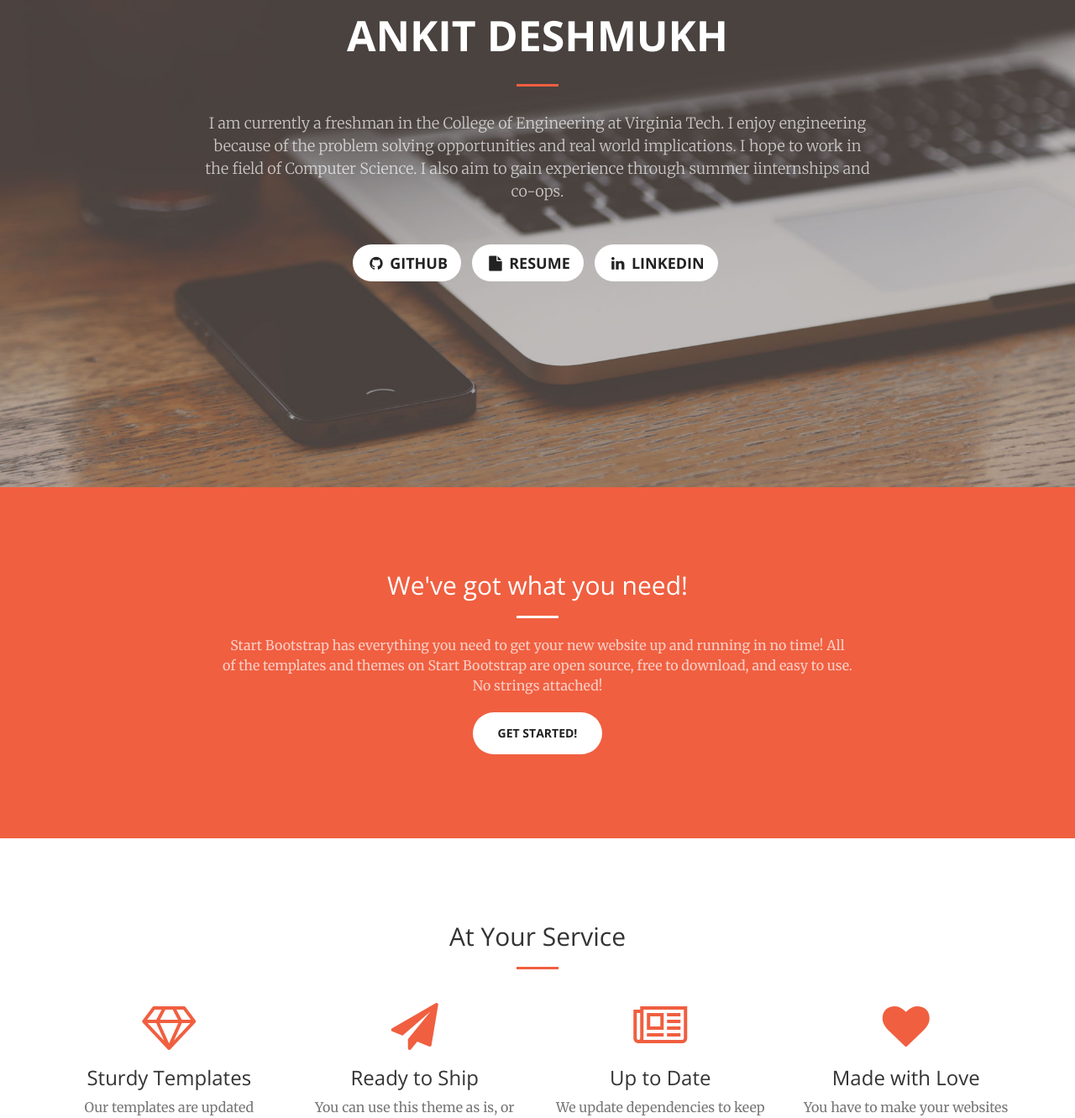
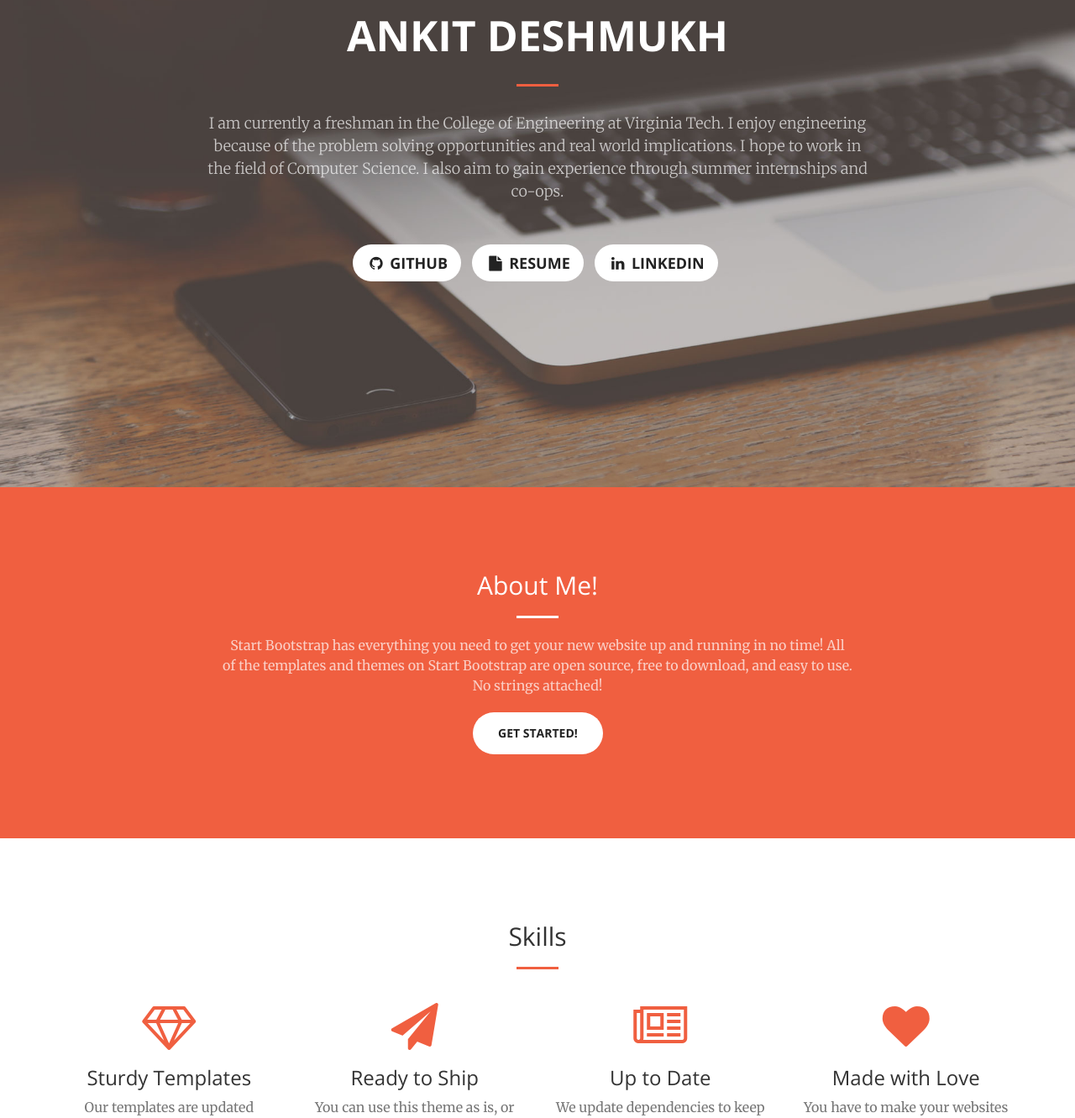
Before and after one commit to ankitd33/ankitd33.github.io, a website: page index.html in a window 1280 px wide. Shown: the part 220-1551 px from the top of the page at 84% size. Drawn offline with nearby package versions, Linux system fonts and the light colour scheme.

Commit message:
minor changes

```diff
--- a/index.html
+++ b/index.html
@@ -80,7 +80,7 @@
             <div class="header-content-inner">
                 <h1 id="homeHeading">Ankit Deshmukh</h1>
                 <hr>
-                <p>I am currently a freshman in the College of Engineering at Virginia Tech. I enjoy engineering because of the problem solving opportunities and real world implications. I hope to work in the field of Computer Science. I also aim to gain experience through summer iinternships and co-ops.</p>
+                <p>I am currently a freshman in the College of Engineering at Virginia Tech. I enjoy engineering because of the problem solving opportunities and real world implications. I hope to work in the field of Computer Science. I also aim to gain experience through summer internships and co-ops.</p>
                 <!--<a href="#about" class="btn btn-primary btn-xl page-scroll">Find Out More</a>-->
                 <ul class="list-inline intro-social-buttons">
                     <li>
@@ -101,7 +101,7 @@
         <div class="container">
             <div class="row">
                 <div class="col-lg-8 col-lg-offset-2 text-center">
-                    <h2 class="section-heading">We've got what you need!</h2>
+                    <h2 class="section-heading">About Me!</h2>
                     <hr class="light">
                     <p class="text-faded">Start Bootstrap has everything you need to get your new website up and running in no time! All of the templates and themes on Start Bootstrap are open source, free to download, and easy to use. No strings attached!</p>
                     <a href="#services" class="page-scroll btn btn-default btn-xl sr-button">Get Started!</a>
@@ -114,7 +114,7 @@
         <div class="container">
             <div class="row">
                 <div class="col-lg-12 text-center">
-                    <h2 class="section-heading">At Your Service</h2>
+                    <h2 class="section-heading">Skills</h2>
                     <hr class="primary">
                 </div>
             </div>
```
Also changed, not shown: img/portfolio/thumbnails/link.png (added), 1 other file.
